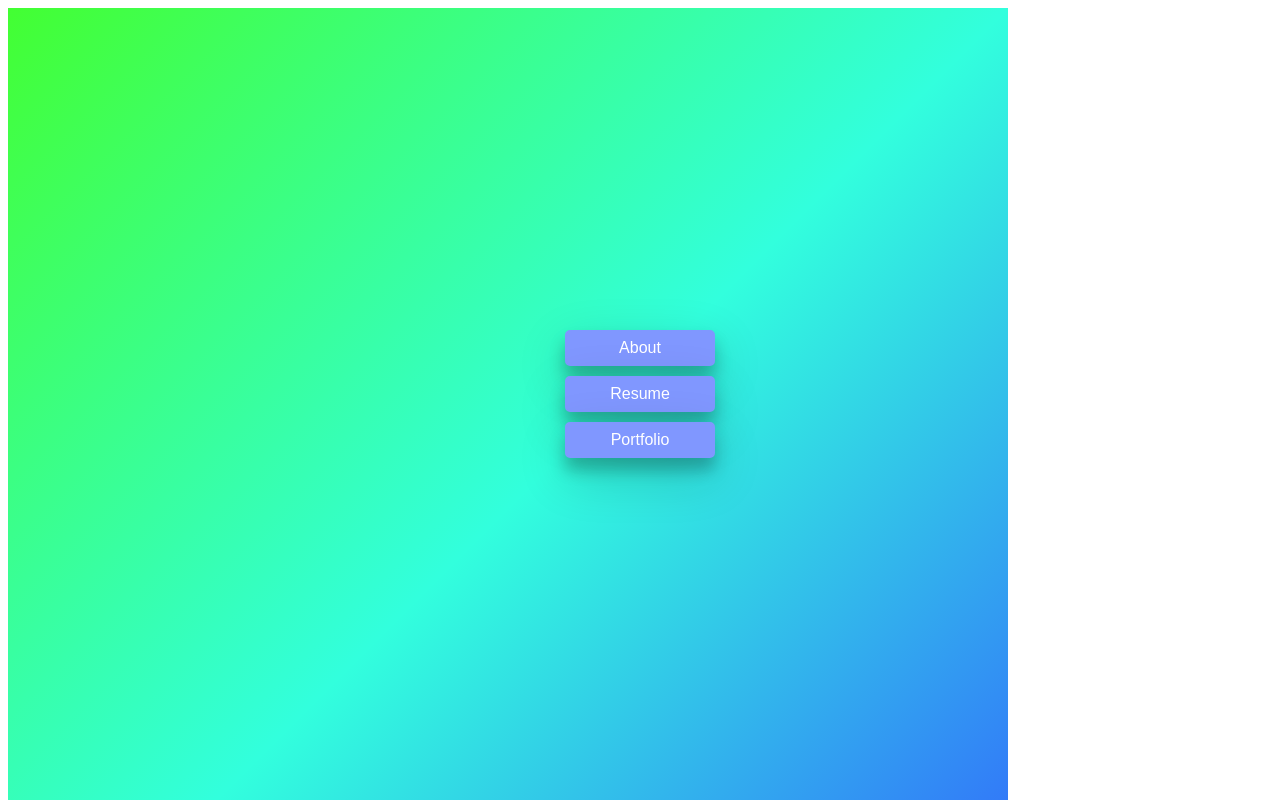
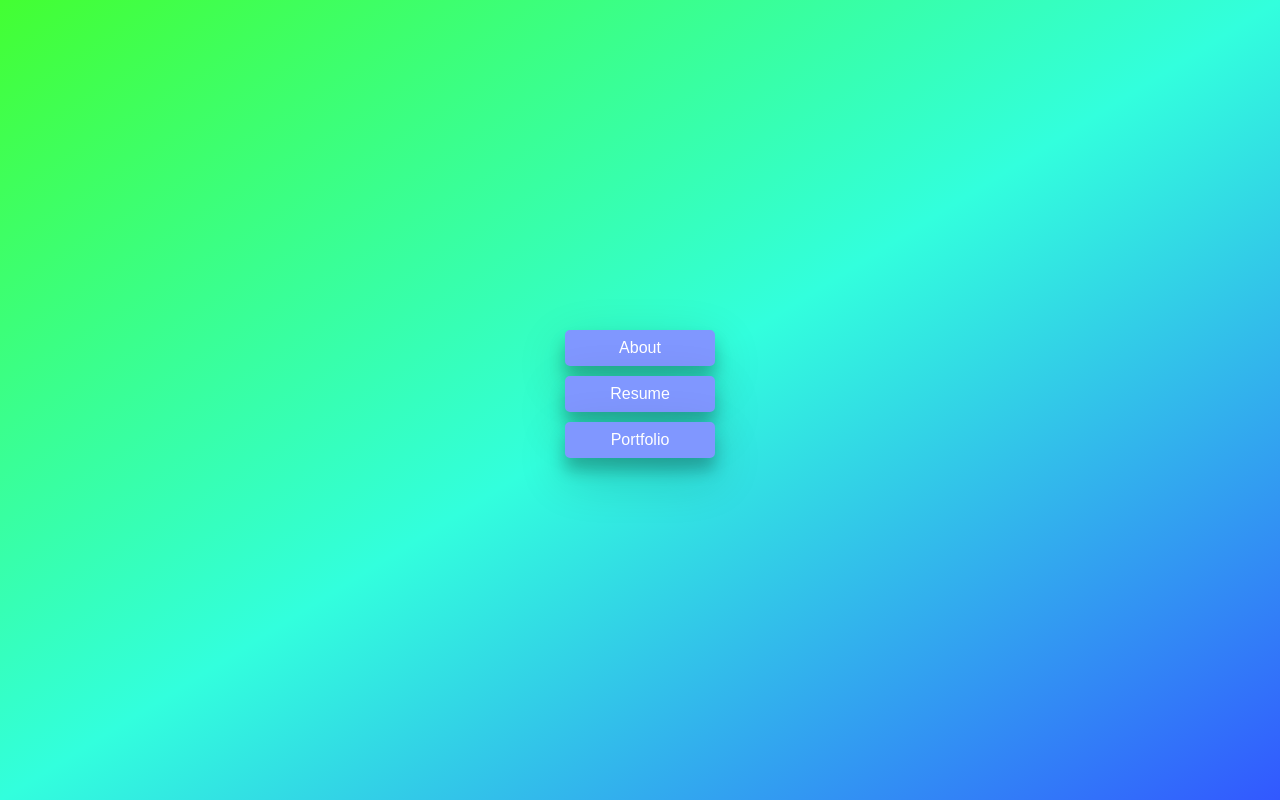
Before and after one commit to NichFalchFootch/NichFalchFootch.github.io, a plain HTML site: page index.html in a window 1280 px wide. Shown: the top 800 px of the page. Drawn offline with Linux system fonts and the light colour scheme.

Commit message:
fixed gradient

```diff
--- a/index.html
+++ b/index.html
@@ -1,6 +1,12 @@
 <!DOCTYPE html>
 
 <style>
+
+.out-div {
+    width: 100%;
+    height: 100%;
+}
+
 .center-div{
     position: absolute;
     margin: auto;
@@ -52,16 +58,23 @@
 }
 
 #grad {
-    width: 1000px;
-    height: 1000px;
+    position: absolute;
+    top: 0;
+    bottom: 0;
+    left: 0;
+    right: 0;
     background-color: red; /* For browsers that do not support gradients */
     background-image: linear-gradient(to bottom right, #43ff32 , #32ffdd,  #3258ff); /* Standard syntax (must be last) */
 }
+
+
 </style>
-<div id="grad">
-    <div class="center-div" style="text-align: center">
-        <button class="button"><span>About</span></button>
-        <button class="button"><span>Resume</span></button>
-        <button class="button"><span>Portfolio</span></button>
+<body>
+    <div class="out-div" id="grad">
+        <div class="center-div" style="text-align: center">
+            <button class="button"><span>About</span></button>
+            <button class="button"><span>Resume</span></button>
+            <button class="button"><span>Portfolio</span></button>
+        </div>
     </div>
-</div>
+</body>
```
